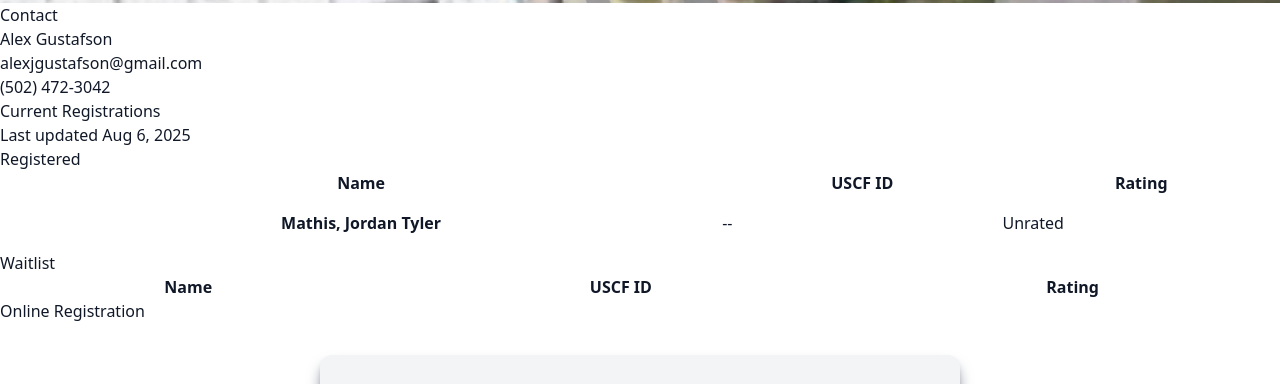
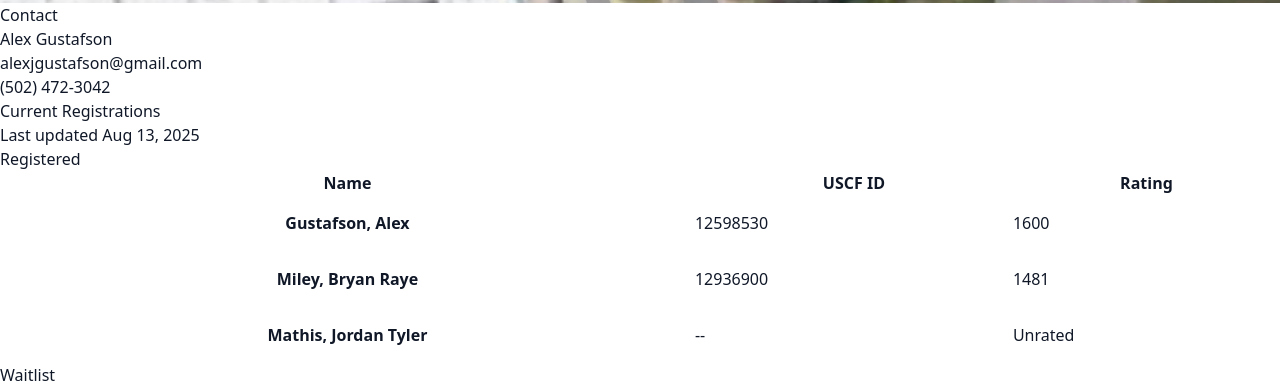
Before and after one commit to alexjgustafson/washbearchessclub, a website: page build_production/tournaments/trash-panda-throwdown-001/index.html in a window 1280 px wide. Shown: the part 1993-2377 px from the top of the page. Drawn offline with Linux system fonts and the light colour scheme; files that its build step writes are made by us from their sources; grey boxes are pictures that could not be loaded.

Commit message:
Build for deploy

```diff
--- a/build_production/tournaments/trash-panda-throwdown-001/index.html
+++ b/build_production/tournaments/trash-panda-throwdown-001/index.html
@@ -88,7 +88,7 @@
         </ul>
 
     <h2>Current Registrations</h2>
-    <p>Last updated Aug 6, 2025</p>
+    <p>Last updated Aug 13, 2025</p>
 
     <h3>Registered</h3>
 
@@ -111,6 +111,28 @@
                 <tbody>
                                                     <tr class="bg-white border-b dark:bg-gray-800 dark:border-gray-700 border-gray-200">
                         <th scope="row" class="px-6 py-4 font-medium text-gray-900 whitespace-nowrap dark:text-white">
+                            Gustafson, Alex
+                        </th>
+                        <td class="px-6 py-4">
+                            12598530
+                        </td>
+                        <td class="px-6 py-4">
+                            1600
+                        </td>
+                    </tr>
+                                    <tr class="bg-white border-b dark:bg-gray-800 dark:border-gray-700 border-gray-200">
+                        <th scope="row" class="px-6 py-4 font-medium text-gray-900 whitespace-nowrap dark:text-white">
+                            Miley, Bryan Raye
+                        </th>
+                        <td class="px-6 py-4">
+                            12936900
+                        </td>
+                        <td class="px-6 py-4">
+                            1481
+                        </td>
+                    </tr>
+                                    <tr class="bg-white border-b dark:bg-gray-800 dark:border-gray-700 border-gray-200">
+                        <th scope="row" class="px-6 py-4 font-medium text-gray-900 whitespace-nowrap dark:text-white">
                             Mathis, Jordan Tyler
                         </th>
                         <td class="px-6 py-4">
@@ -120,7 +142,6 @@
                             Unrated
                         </td>
                     </tr>
-
                                 </tbody>
             </table>
         </div>
```
Lines whose indentation alone changed are shown as unchanged.
